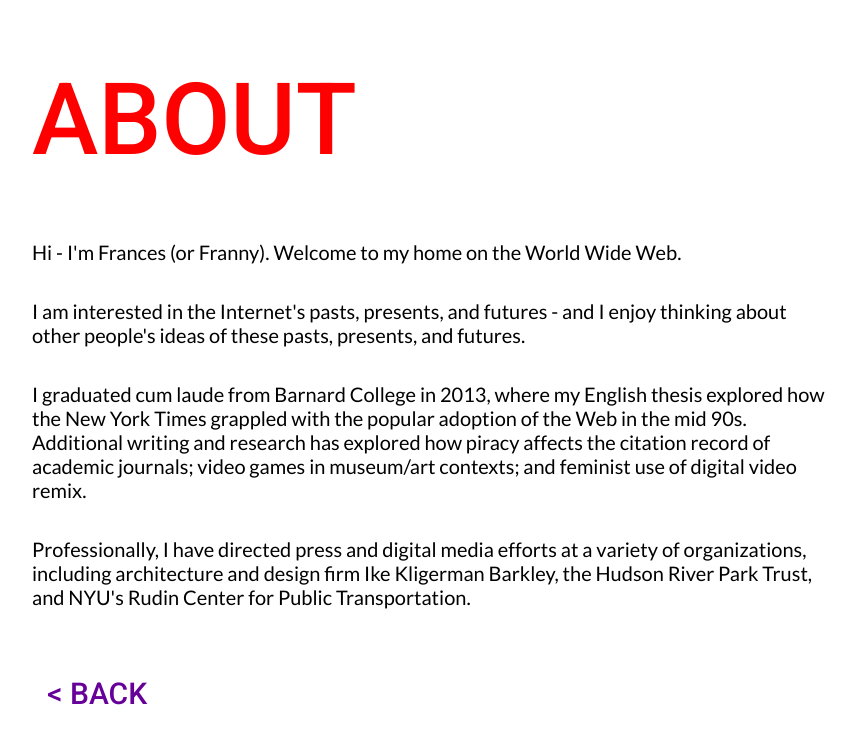
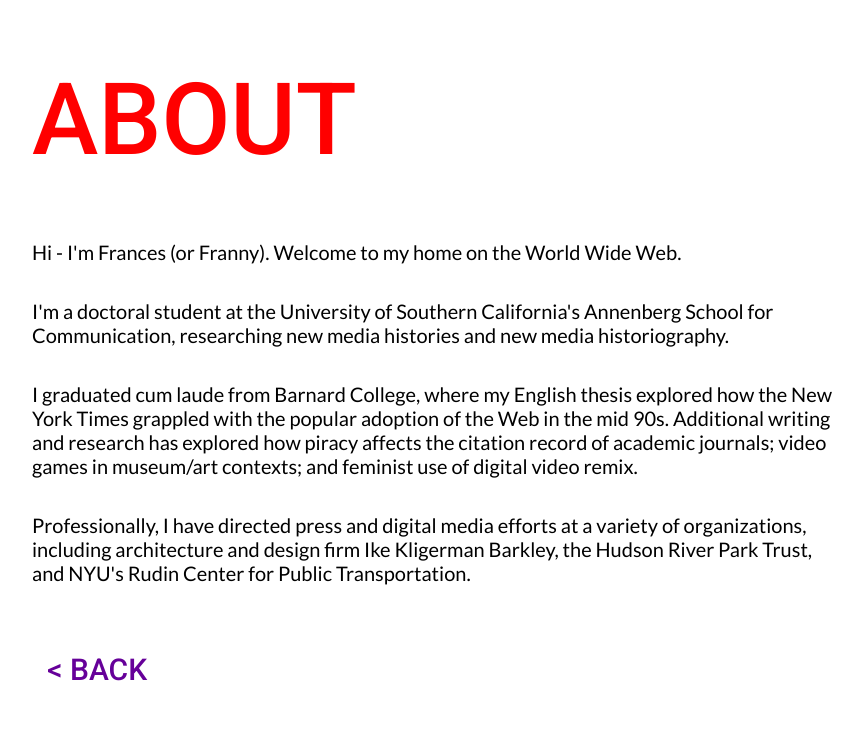
Before and after one commit to blahblahhaha/blahblahhaha.github.io, a Jekyll site: the page about.html, which Jekyll copies as it is, in a window 1280 px wide. Shown: the top 744 px of the page, without its empty margins (1-864 px from the left). Built offline with Jekyll 4.4.1, drawn with Linux system fonts in a browser that asks for light colours.

Commit message:
updated about w/ annenberg

```diff
--- a/about.html
+++ b/about.html
@@ -11,8 +11,8 @@
       <h1>About</h1>
       <div class="paragraph">
         <p>Hi - I'm Frances (or Franny). Welcome to my home on the World Wide Web.</p>
-        <p>I am interested in the Internet's pasts, presents, and futures - and I enjoy thinking about other people's ideas of these pasts, presents, and futures.</p>
-        <p>I graduated cum laude from Barnard College in 2013, where my English thesis explored how the New York Times grappled with the popular adoption of the Web in the mid 90s. Additional writing and research has explored how piracy affects the citation record of academic journals; video games in museum/art contexts; and feminist use of digital video remix.</p>
+        <p>I'm a doctoral student at the University of Southern California's Annenberg School for Communication, researching new media histories and new media historiography. </p>
+        <p>I graduated cum laude from Barnard College, where my English thesis explored how the New York Times grappled with the popular adoption of the Web in the mid 90s. Additional writing and research has explored how piracy affects the citation record of academic journals; video games in museum/art contexts; and feminist use of digital video remix.</p>
         <p>Professionally, I have directed press and digital media efforts at a variety of organizations, including architecture and design firm Ike Kligerman Barkley, the Hudson River Park Trust, and NYU's Rudin Center for Public Transportation. </p>
         <a class="back" href="index.html">
           <span><</span>< BACK
```
